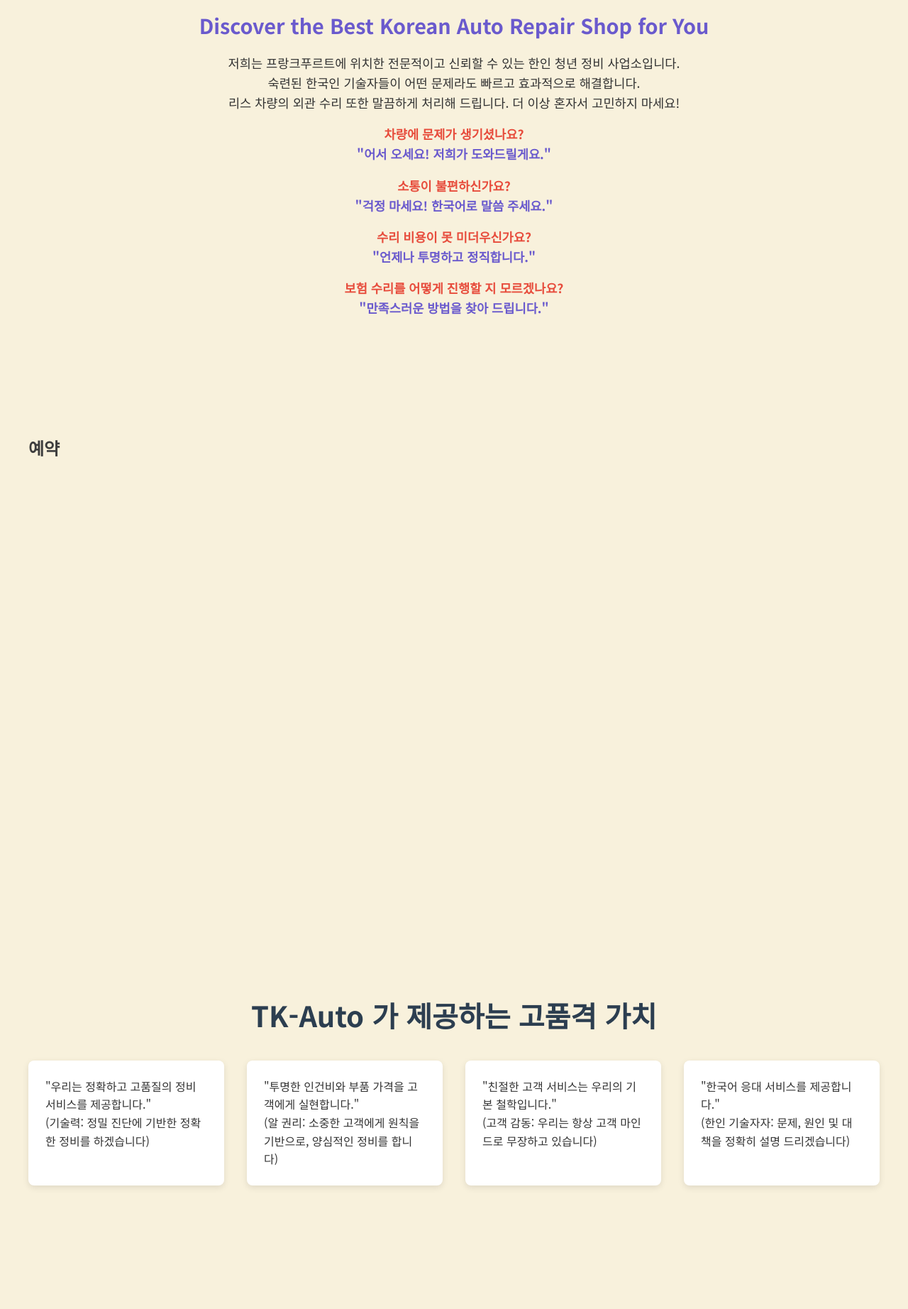
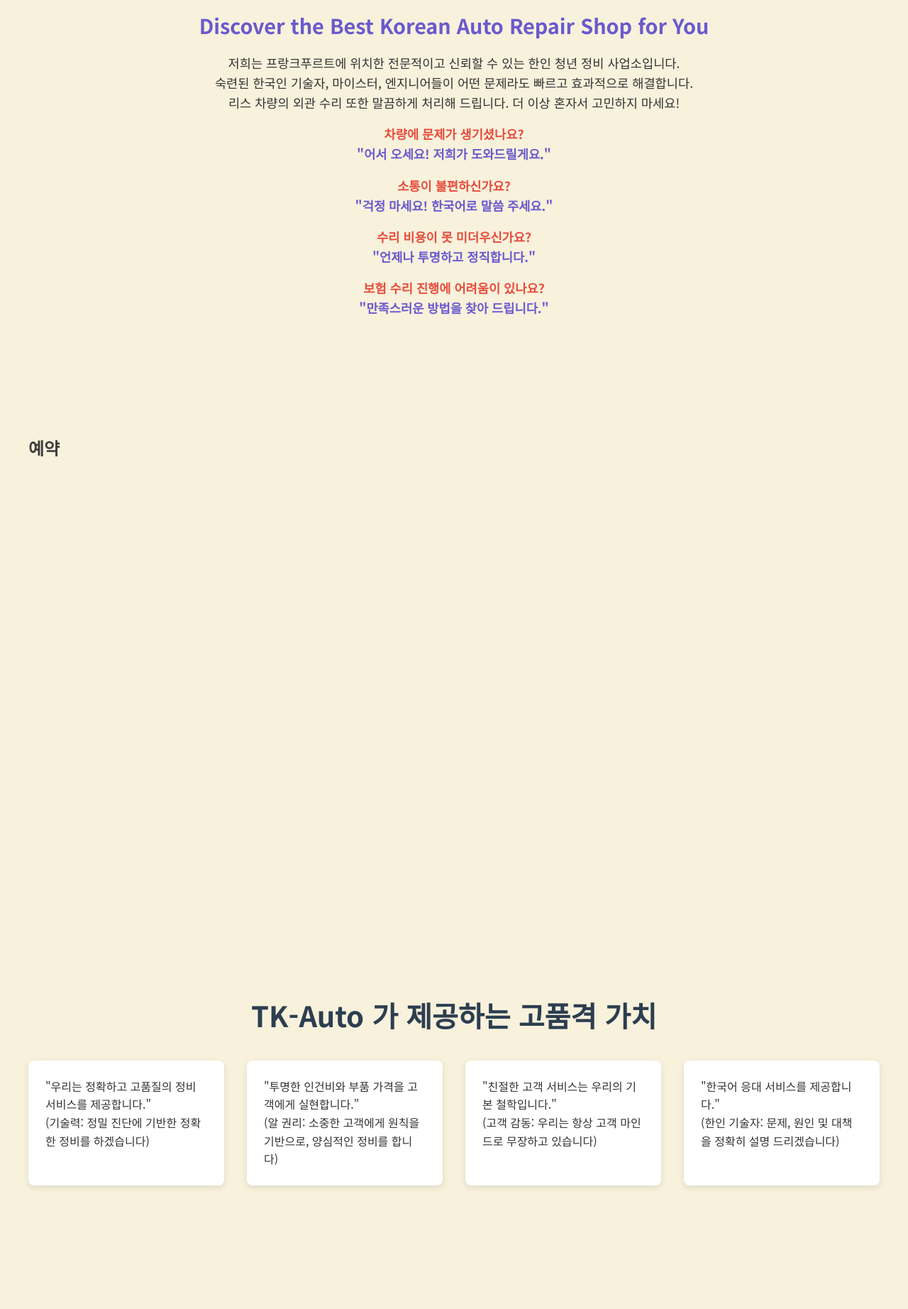
Before and after one commit to Hanson-Jang/TK-Auto, a plain HTML site: page index.html in a window 1280 px wide. Shown: the part 316-2160 px from the top of the page at 71% size. Drawn offline with Linux system fonts and the light colour scheme; a script that the page names is missing.

Commit message:
Update index.html

```diff
--- a/index.html
+++ b/index.html
@@ -35,11 +35,11 @@
                 <div class="hero-text">
                     <h1>Welcome to TK-Auto</h1>
                     <h2>Discover the Best Korean Auto Repair Shop for You</h2>
-                    <p>저희는 프랑크푸르트에 위치한 전문적이고 신뢰할 수 있는 한인 청년 정비 사업소입니다. <br> 숙련된 한국인 기술자들이 어떤 문제라도 빠르고 효과적으로 해결합니다.<br> 리스 차량의 외관 수리 또한 말끔하게 처리해 드립니다. 더 이상 혼자서 고민하지 마세요! </p>
+                    <p>저희는 프랑크푸르트에 위치한 전문적이고 신뢰할 수 있는 한인 청년 정비 사업소입니다. <br> 숙련된 한국인 기술자, 마이스터, 엔지니어들이 어떤 문제라도 빠르고 효과적으로 해결합니다.<br> 리스 차량의 외관 수리 또한 말끔하게 처리해 드립니다. 더 이상 혼자서 고민하지 마세요! </p>
                     <p class="highlight">차량에 문제가 생기셨나요?<br> <span class="blue-text">"어서 오세요! 저희가 도와드릴게요."</span></p>
                     <p class="highlight">소통이 불편하신가요?<br> <span class="blue-text">"걱정 마세요! 한국어로 말씀 주세요."</span></p>
                     <p class="highlight">수리 비용이 못 미더우신가요?<br> <span class="blue-text">"언제나 투명하고 정직합니다."</span></p>
-                    <p class="highlight">보험 수리를 어떻게 진행할 지 모르겠나요?<br> <span class="blue-text">"만족스러운 방법을 찾아 드립니다."</span></p>
+                    <p class="highlight">보험 수리 진행에 어려움이 있나요?<br> <span class="blue-text">"만족스러운 방법을 찾아 드립니다."</span></p>
                 </div>
                 <div class="hero-images">
                     <img src="img/TK-Auto Img_AI_7_cropped.jpg" alt="TK-Auto Img_AI_7" class="main-image">
@@ -59,7 +59,7 @@
                 <li>"우리는 정확하고 고품질의 정비 서비스를 제공합니다."<br> (기술력: 정밀 진단에 기반한 정확한 정비를 하겠습니다)</li>
                 <li>"투명한 인건비와 부품 가격을 고객에게 실현합니다."<br> (알 권리: 소중한 고객에게 원칙을 기반으로, 양심적인 정비를 합니다)</li>
                 <li>"친절한 고객 서비스는 우리의 기본 철학입니다."<br> (고객 감동: 우리는 항상 고객 마인드로 무장하고 있습니다)</li>
-                <li>"한국어 응대 서비스를 제공합니다."<br> (한인 기술자자: 문제, 원인 및 대책을 정확히 설명 드리겠습니다)</li>
+                <li>"한국어 응대 서비스를 제공합니다."<br> (한인 기술자: 문제, 원인 및 대책을 정확히 설명 드리겠습니다)</li>
             </ul>
                 <div class="hero-images">
                 <img src="img/TK-Auto Img_AI_6.png" alt="TK-Auto Img_AI_6" class="main-image">
@@ -101,7 +101,7 @@
                 <div class="service-item">
                     <img src="img/p3_5.jpg" alt="실내/외 프리미엄 세차">
                     <h3>실내/외 프리미엄 세차</h3>
-                    <p>내/외부 스팀 세차 서비스 <br> (26년 오픈 예정) <br>결벽한 삼촌네<br>"We make our customer's <br> life cleaner and happier"<br>우리는 고객의 삶을 보다 <br> 깨끗하고 행복하게 만듭니다.</p>
+                    <p>내/외부 스팀 세차 서비스 <br> '협력사 연계 서비스' <br>"We make our customer's <br> life cleaner and happier"<br>우리는 고객의 삶을 보다 <br> 깨끗하고 행복하게 만듭니다.</p>
                 </div>
             </div>
         </section>
@@ -113,7 +113,7 @@
                 <div class="pricing-item">
                     <img src="img/p4_1.jpg" alt="가격 목록">
                     <h3>가격 목록</h3>
-                    <p>온라인으로 가격 목록을 확인하거나(2025년 3월 업데이트 예정) 직접 문의주세요. </p>
+                    <p>(2025년 5월 업데이트 예정) 기술자 임률 100유로 고정, 부품가격 및 외주서비스 비용에 10%만 추가 청구합니다. 견적 시 고객께 진단/상담을 완료하고, 합의 후 수리 진행됩니다. 언제든 문의주세요. </p>
                 </div>
                 <div class="pricing-item">
                     <img src="img/p4_2.jpg" alt="결제 옵션">
```
